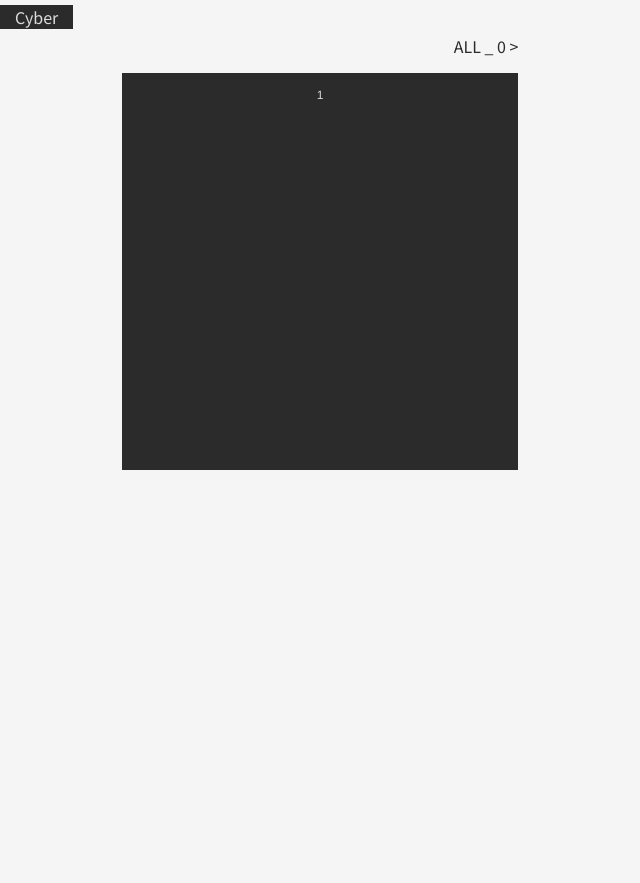
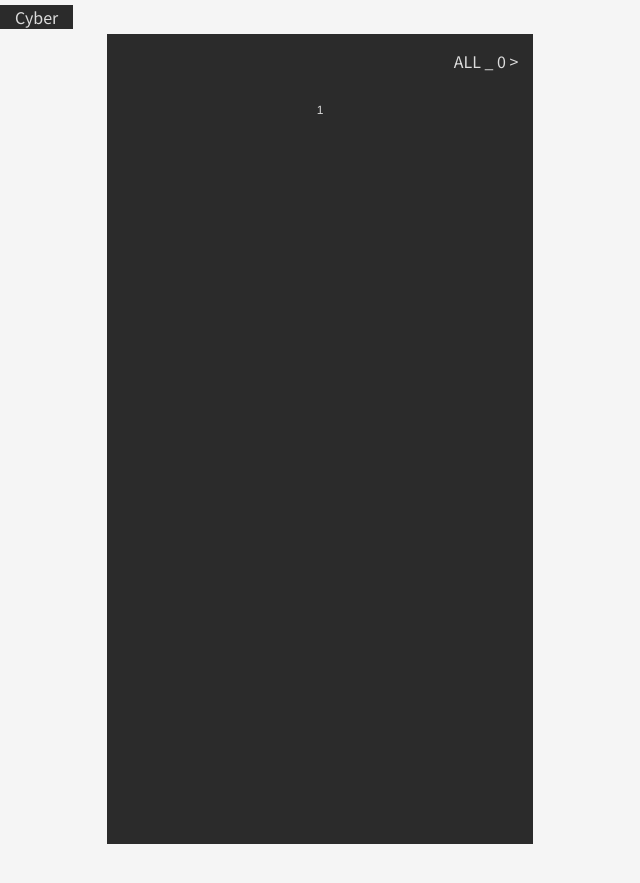
Before and after one commit to j4y3eee/cyber, a Jekyll site: the page built from index.html, in a window 1280 px wide. Shown: the top 883 px of the page, without its empty margins (0-640 px from the left). Built offline with Jekyll 4.4.1, drawn with Linux system fonts in a browser that asks for light colours; nearby versions of some CDN libraries.

Commit message:
Update category chart container's style

```diff
--- a/_layouts/home.html
+++ b/_layouts/home.html
@@ -3,7 +3,7 @@ layout: default
 ---
 <div id="site-content" class="container-fluid">
     <div class="row">
-        <div class="col-lg-4 offset-lg-1 d-none d-lg-block d-print-block">
+        <div id="category-chart-container" class="col-lg-4 offset-lg-1 block-container d-none d-lg-block d-print-block">
             <div id="category-total">ALL _ {{ site.posts.size }} ></div>
             <div class="category-chart-block">
                 <canvas id="category-chart" width="400" height="400"></canvas>
--- a/_sass/cyber/_home.scss
+++ b/_sass/cyber/_home.scss
@@ -1,6 +1,10 @@
+#category-chart-container {
+  background-color: $theme-color-black;
+}
+
 #category-total {
-  background-color: $theme-color-white;
-  color: $font-color-dark;
+  color: $font-color-light;
+  margin: 15px 0px 15px 0px;
   text-align: right;
 }
 
```
